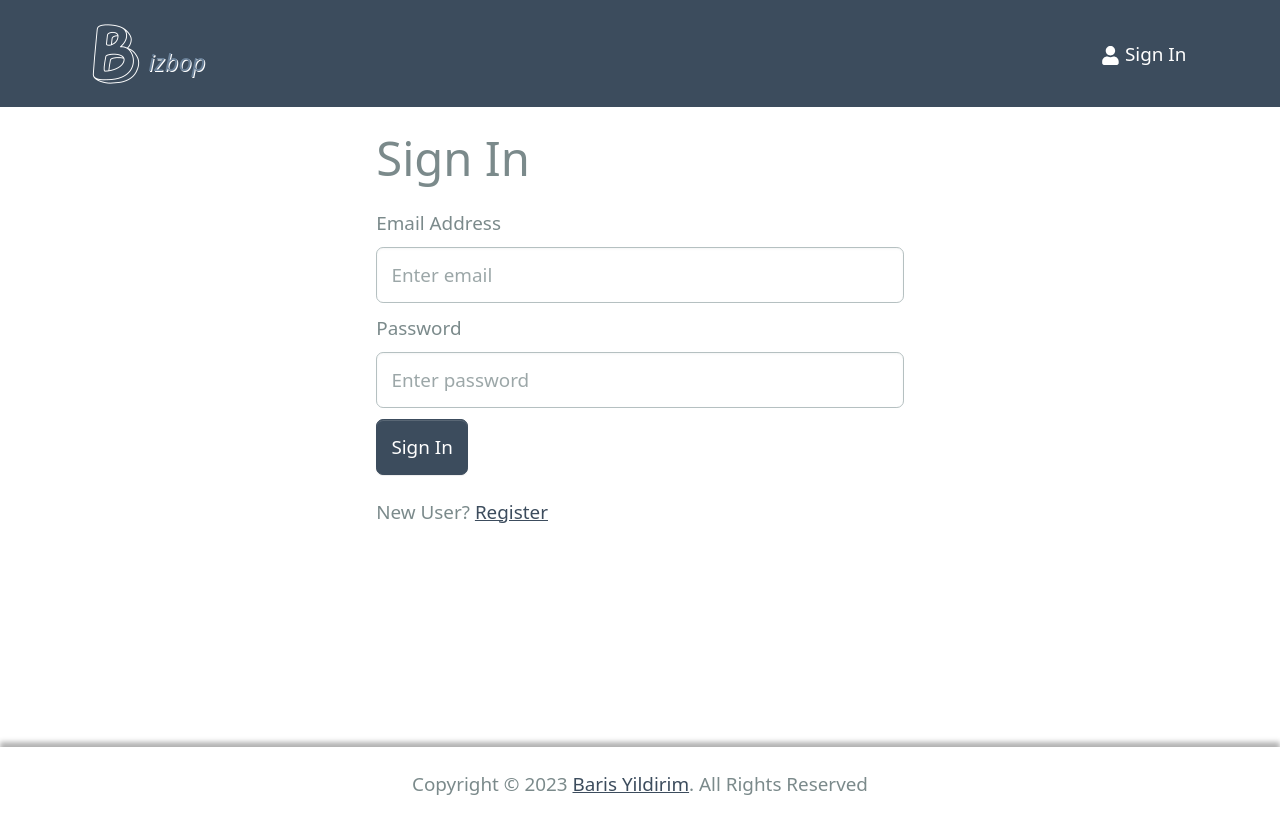
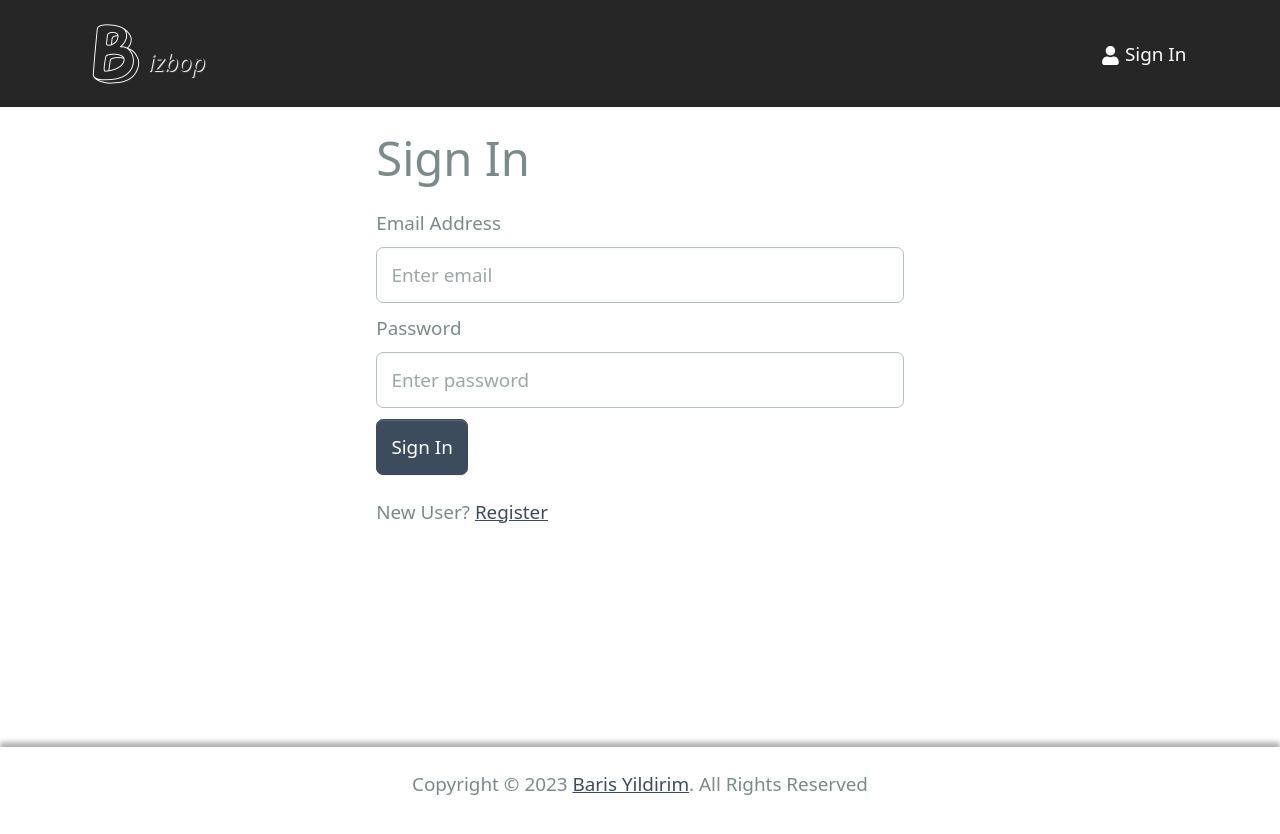
Before and after one commit to BarisYildirimm/BizBop, a React (Create React App) app in the folder frontend/: page /login in a window 1280 px wide. Shown: the top 834 px of the page. Built offline with nearby package versions, Linux system fonts and the light colour scheme.

Commit message:
Header Updated

```diff
--- a/frontend/src/components/Header.jsx
+++ b/frontend/src/components/Header.jsx
@@ -27,7 +27,12 @@ const Header = () => {
 
   return (
     <header>
-      <Navbar bg="primary" variant="dark" expand="lg" collapseOnSelect>
+      <Navbar
+        style={{ backgroundColor: "#262626", color: "white" }}
+        variant="dark"
+        expand="lg"
+        collapseOnSelect
+      >
         <Container>
           <LinkContainer to="/">
             <Navbar.Brand>
@@ -41,8 +46,8 @@ const Header = () => {
                   fontStyle: "italic",
                   position: "absolute",
                   marginTop: "23px",
-                  color: "#677e96",
-                  textShadow: "1px 1px 0 white",
+                  color: "#262626",
+                  textShadow: "1px 1px 1px white",
                 }}
               >
                 izbop
```
